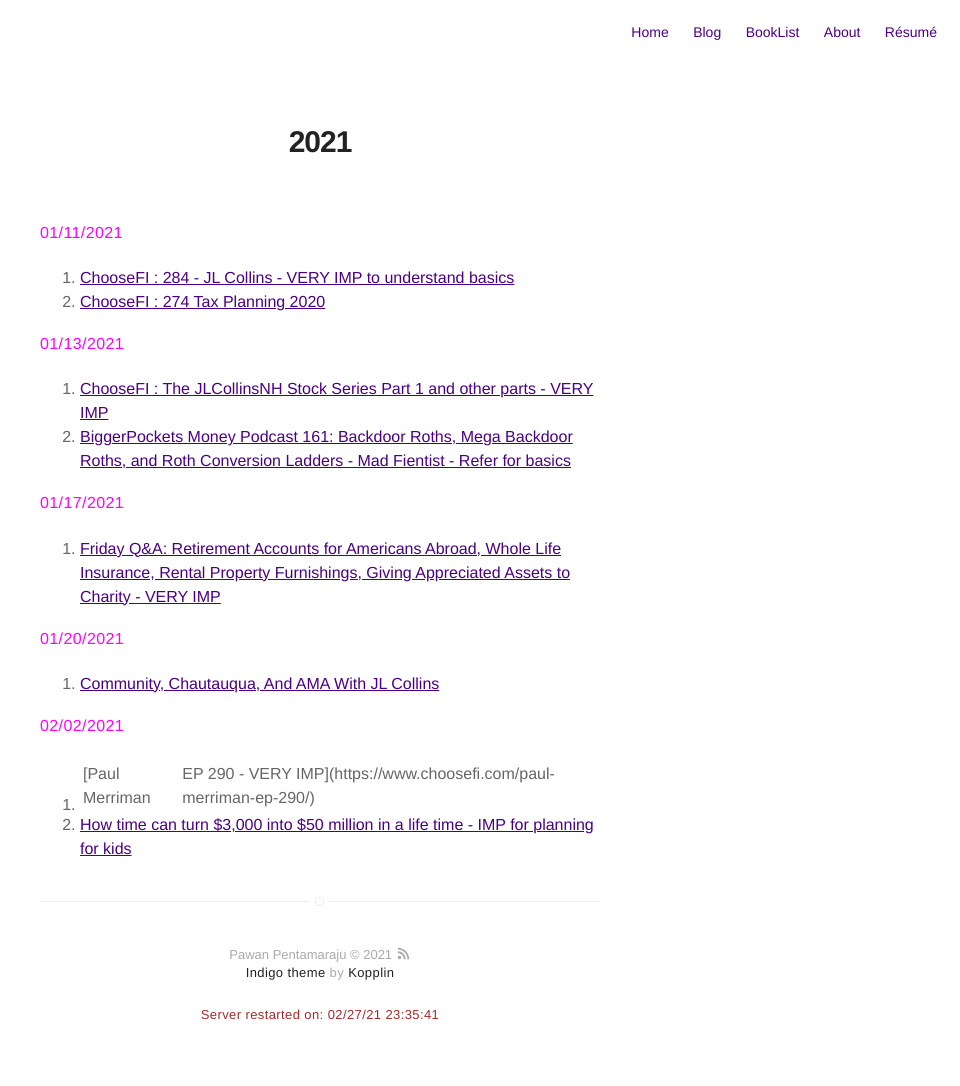
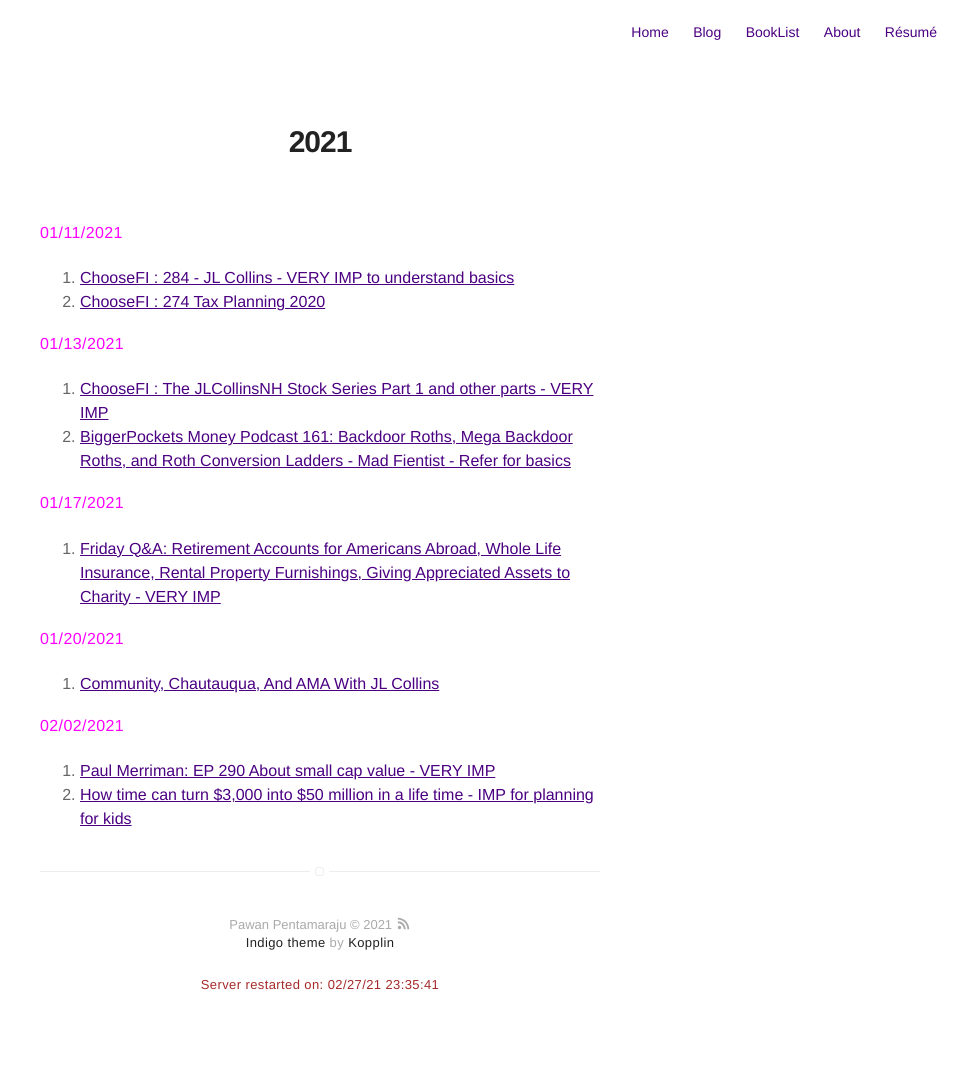
Before and after one commit to pawanpe/pawanpe.github.io, a Jekyll site: the page built from booklist/2021/articlesandvideos.markdown, in a window 1280 px wide. Shown: the whole page, without its empty margins (320-1280 px from the left). Built offline with Jekyll 4.4.1, drawn with Linux system fonts in a browser that asks for light colours; after the commit the page ends 1056 px from its top, so only the background shows below that.

Commit message:
Fixing markdown

```diff
--- a/booklist/2021/articlesandvideos.markdown
+++ b/booklist/2021/articlesandvideos.markdown
@@ -25,5 +25,5 @@ layout: page
 
 <b style="color: magenta">02/02/2021</b>
 
-1. [Paul Merriman | EP 290 - VERY IMP](https://www.choosefi.com/paul-merriman-ep-290/)
+1. [Paul Merriman: EP 290 About small cap value - VERY IMP](https://www.choosefi.com/paul-merriman-ep-290/)
 2. [How time can turn $3,000 into $50 million in a life time - IMP for planning for kids](https://paulmerriman.com/time-can-turn-3000-50-million/)
```
